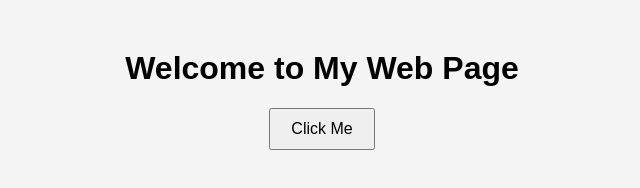
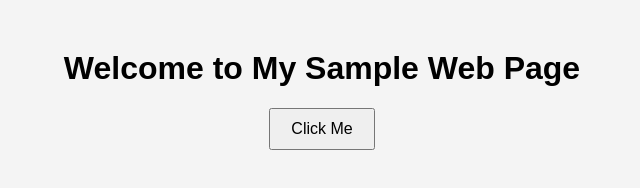
Before and after one commit to Monika2604/Web-dev, a plain HTML site: page index.html in a window 1280 px wide. Shown: the whole page, without its empty margins (318-958 px from the left). Drawn offline with Linux system fonts and the light colour scheme.

Commit message:
Update index.html

```diff
--- a/index.html
+++ b/index.html
@@ -7,7 +7,7 @@
     <link rel="stylesheet" href="style.css">
 </head>
 <body>
-    <h1>Welcome to My Web Page</h1>
+    <h1>Welcome to My Sample Web Page</h1>
     <button id="clickMe">Click Me</button>
     <p id="message"></p>
 
```
